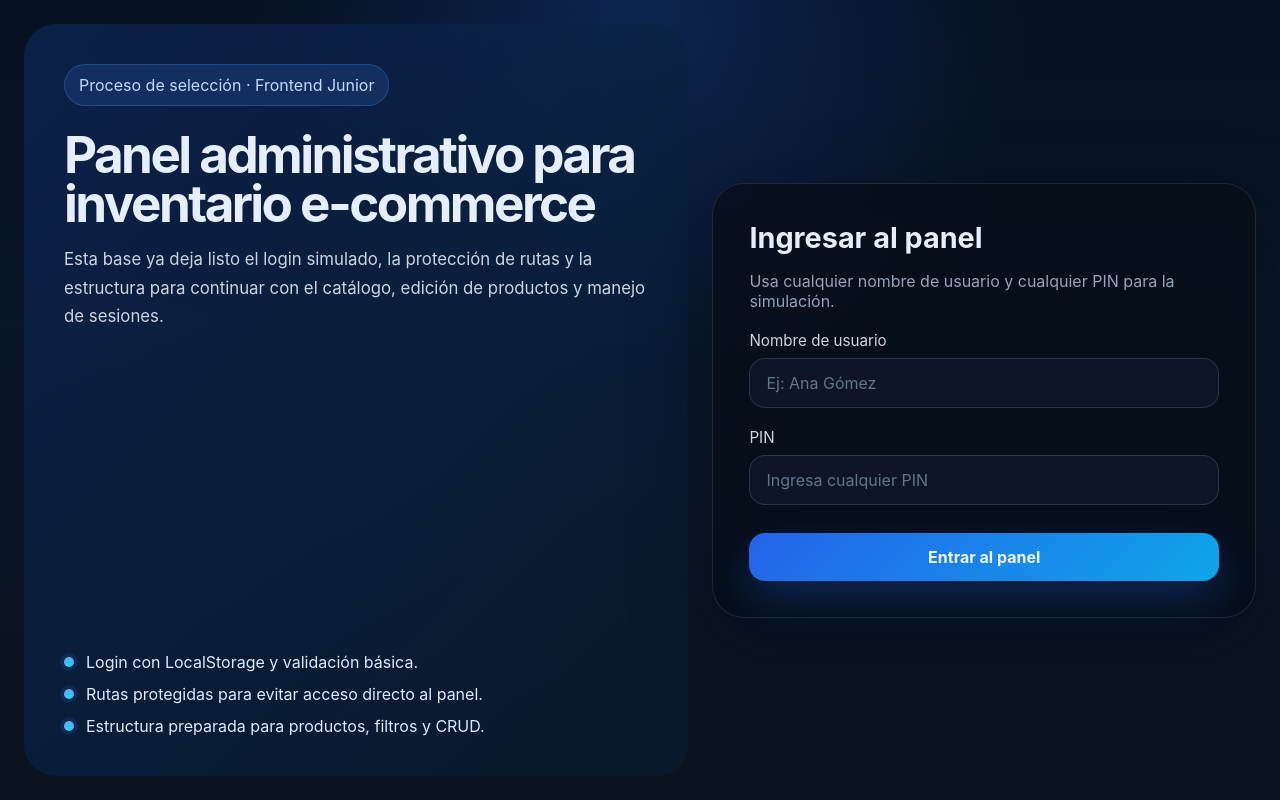
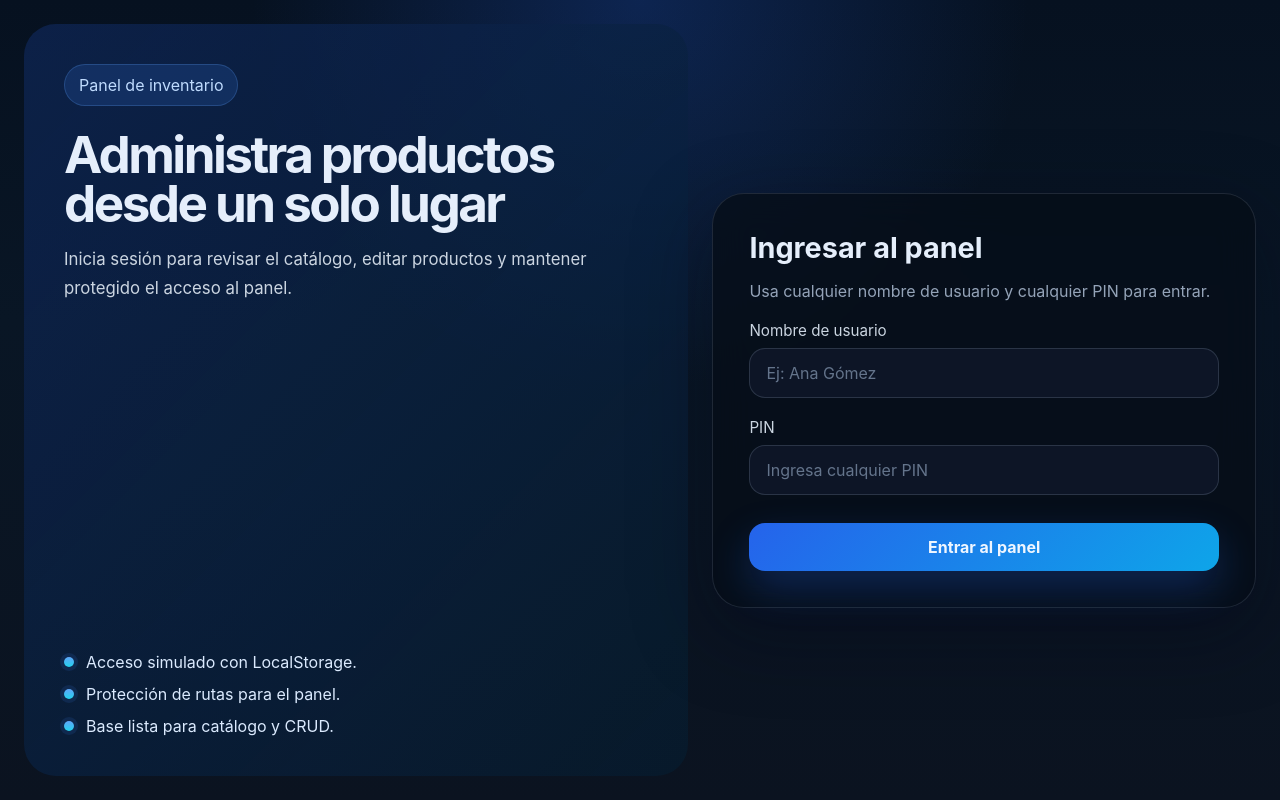
Before and after one commit to Elgrinch01/Prueba-Tecnica, a React (Vite) app: page /login in a window 1280 px wide. Built offline with nearby package versions, Linux system fonts and the light colour scheme.

Commit message:
feat: polish login copy and add product delete confirmation

```diff
--- a/package.json
+++ b/package.json
@@ -12,7 +12,8 @@
   "dependencies": {
     "react": "^19.2.6",
     "react-dom": "^19.2.6",
-    "react-router-dom": "^7.15.1"
+    "react-router-dom": "^7.15.1",
+    "sweetalert2": "^11.26.25"
   },
   "devDependencies": {
     "@babel/core": "^7.29.0",
--- a/src/pages/LoginPage.jsx
+++ b/src/pages/LoginPage.jsx
@@ -32,24 +32,23 @@ export function LoginPage() {
       <section className="auth-grid">
         <div className="hero-panel">
           <div>
-            <div className="eyebrow">Proceso de selección · Frontend Junior</div>
-            <h1 className="hero-title">Panel administrativo para inventario e-commerce</h1>
+            <div className="eyebrow">Panel de inventario</div>
+            <h1 className="hero-title">Administra productos desde un solo lugar</h1>
             <p className="hero-copy">
-              Esta base ya deja listo el login simulado, la protección de rutas y la estructura
-              para continuar con el catálogo, edición de productos y manejo de sesiones.
+              Inicia sesión para revisar el catálogo, editar productos y mantener protegido el acceso al panel.
             </p>
           </div>
 
           <ul className="bullet-list">
-            <li>Login con LocalStorage y validación básica.</li>
-            <li>Rutas protegidas para evitar acceso directo al panel.</li>
-            <li>Estructura preparada para productos, filtros y CRUD.</li>
+            <li>Acceso simulado con LocalStorage.</li>
+            <li>Protección de rutas para el panel.</li>
+            <li>Base lista para catálogo y CRUD.</li>
           </ul>
         </div>
 
         <form className="login-card" onSubmit={handleSubmit}>
           <h2>Ingresar al panel</h2>
-          <p className="muted">Usa cualquier nombre de usuario y cualquier PIN para la simulación.</p>
+          <p className="muted">Usa cualquier nombre de usuario y cualquier PIN para entrar.</p>
 
           <div className="form-group">
             <label htmlFor="username">Nombre de usuario</label>
--- a/src/pages/ProductsPage.jsx
+++ b/src/pages/ProductsPage.jsx
@@ -1,4 +1,5 @@
 import { useEffect, useState } from 'react'
+import Swal from 'sweetalert2'
 import api from '../services/api'
 
 const EMPTY_FORM = {
@@ -18,6 +19,7 @@ export function ProductsPage() {
   const [editingId, setEditingId] = useState(null)
   const [formError, setFormError] = useState('')
   const [saving, setSaving] = useState(false)
+  const [deletingId, setDeletingId] = useState(null)
 
   useEffect(() => {
     let mounted = true
@@ -117,6 +119,50 @@ export function ProductsPage() {
       setFormError(err.message || 'No se pudo guardar el producto.')
     } finally {
       setSaving(false)
+    }
+  }
+
+  const handleDelete = async (product) => {
+    const result = await Swal.fire({
+      title: '¿Eliminar producto?',
+      text: `Vas a borrar ${product.nombre}. Esta acción no se puede deshacer.`,
+      icon: 'warning',
+      showCancelButton: true,
+      confirmButtonText: 'Sí, eliminar',
+      cancelButtonText: 'Cancelar',
+      reverseButtons: true,
+    })
+
+    if (!result.isConfirmed) {
+      return
+    }
+
+    setDeletingId(product.id)
+
+    try {
+      await api.deleteProduct(product.id)
+      const data = await api.fetchProducts()
+      setProducts(data)
+
+      if (editingId === product.id) {
+        resetForm()
+      }
+
+      await Swal.fire({
+        title: 'Producto eliminado',
+        text: 'El producto se eliminó correctamente.',
+        icon: 'success',
+        timer: 1500,
+        showConfirmButton: false,
+      })
+    } catch (err) {
+      await Swal.fire({
+        title: 'No se pudo eliminar',
+        text: err.message || 'Intenta nuevamente.',
+        icon: 'error',
+      })
+    } finally {
+      setDeletingId(null)
     }
   }
 
@@ -248,6 +294,14 @@ export function ProductsPage() {
                   <button type="button" className="btn btn-secondary" onClick={() => handleEdit(p)}>
                     Editar
                   </button>
+                  <button
+                    type="button"
+                    className="btn btn-secondary"
+                    onClick={() => handleDelete(p)}
+                    disabled={deletingId === p.id}
+                  >
+                    {deletingId === p.id ? 'Eliminando...' : 'Eliminar'}
+                  </button>
                 </div>
               </article>
             ))}
--- a/src/services/api.js
+++ b/src/services/api.js
@@ -45,4 +45,10 @@ export async function updateProduct(id, product) {
   })
 }
 
-export default { fetchProducts, createProduct, updateProduct }
+export async function deleteProduct(id) {
+  return request(id, {
+    method: 'DELETE',
+  })
+}
+
+export default { fetchProducts, createProduct, updateProduct, deleteProduct }
```
Also changed, not shown: 1 other file (tests, documents, lock files or other folders).
